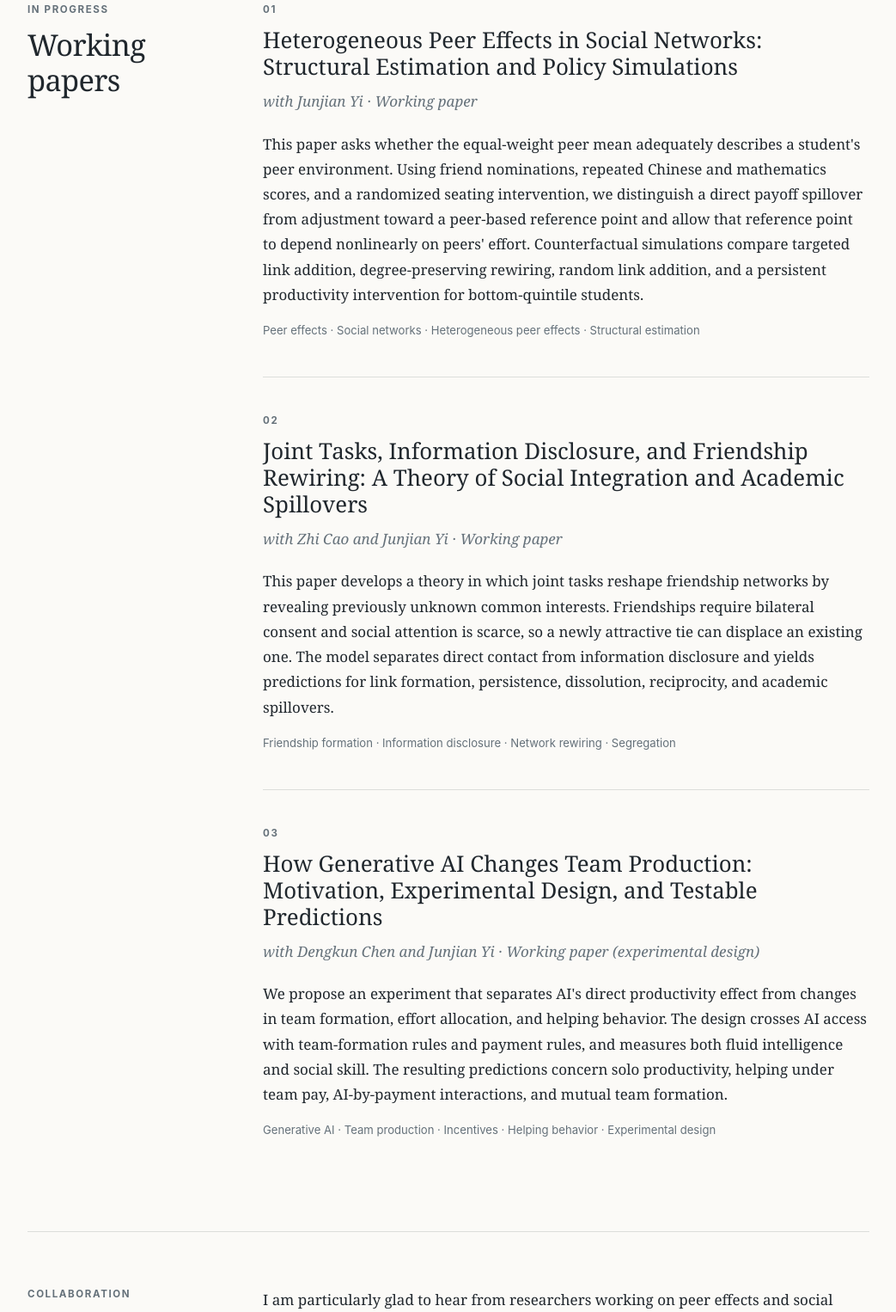
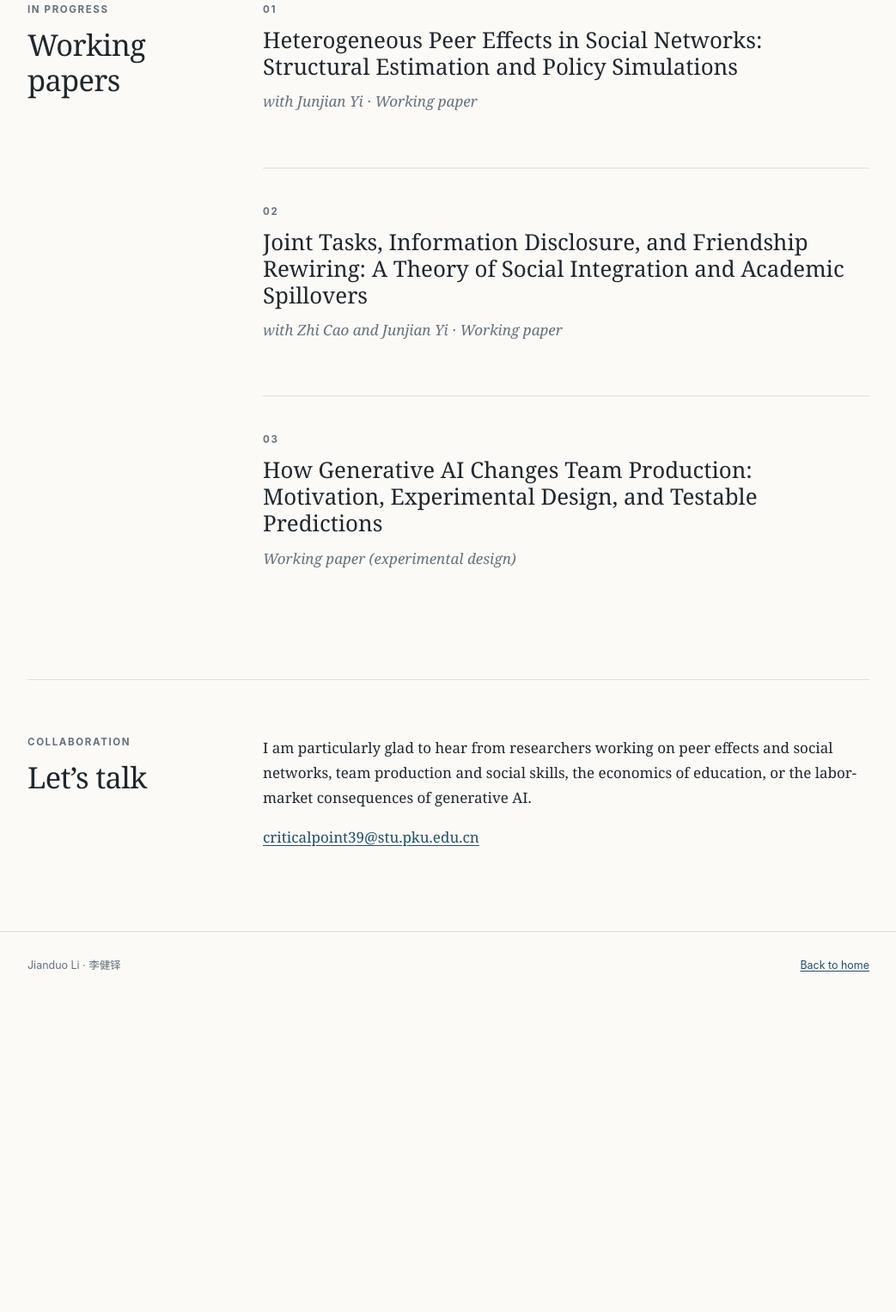
Before and after one commit to cp39/cp39.github.io, a plain HTML site: page research/index.html in a window 1280 px wide. Shown: the part 1246-2772 px from the top of the page at 86% size, without its empty margins (118-1161 px from the left). After the commit the page ends 2417 px from the top, so only its background shows below. Drawn offline with Linux system fonts and the light colour scheme.

Commit message:
Remove working paper descriptions and AI team paper author information

```diff
--- a/research/index.html
+++ b/research/index.html
@@ -63,24 +63,18 @@
             <p class="paper-number">01</p>
             <h3>Heterogeneous Peer Effects in Social Networks: Structural Estimation and Policy Simulations</h3>
             <p class="paper-meta">with Junjian Yi · Working paper</p>
-            <p class="paper-abstract">This paper asks whether the equal-weight peer mean adequately describes a student's peer environment. Using friend nominations, repeated Chinese and mathematics scores, and a randomized seating intervention, we distinguish a direct payoff spillover from adjustment toward a peer-based reference point and allow that reference point to depend nonlinearly on peers' effort. Counterfactual simulations compare targeted link addition, degree-preserving rewiring, random link addition, and a persistent productivity intervention for bottom-quintile students.</p>
-            <p class="keywords">Peer effects · Social networks · Heterogeneous peer effects · Structural estimation</p>
           </li>
 
           <li class="paper">
             <p class="paper-number">02</p>
             <h3>Joint Tasks, Information Disclosure, and Friendship Rewiring: A Theory of Social Integration and Academic Spillovers</h3>
             <p class="paper-meta">with Zhi Cao and Junjian Yi · Working paper</p>
-            <p class="paper-abstract">This paper develops a theory in which joint tasks reshape friendship networks by revealing previously unknown common interests. Friendships require bilateral consent and social attention is scarce, so a newly attractive tie can displace an existing one. The model separates direct contact from information disclosure and yields predictions for link formation, persistence, dissolution, reciprocity, and academic spillovers.</p>
-            <p class="keywords">Friendship formation · Information disclosure · Network rewiring · Segregation</p>
           </li>
 
           <li class="paper">
             <p class="paper-number">03</p>
             <h3>How Generative AI Changes Team Production: Motivation, Experimental Design, and Testable Predictions</h3>
-            <p class="paper-meta">with Dengkun Chen and Junjian Yi · Working paper (experimental design)</p>
-            <p class="paper-abstract">We propose an experiment that separates AI's direct productivity effect from changes in team formation, effort allocation, and helping behavior. The design crosses AI access with team-formation rules and payment rules, and measures both fluid intelligence and social skill. The resulting predictions concern solo productivity, helping under team pay, AI-by-payment interactions, and mutual team formation.</p>
-            <p class="keywords">Generative AI · Team production · Incentives · Helping behavior · Experimental design</p>
+            <p class="paper-meta">Working paper (experimental design)</p>
           </li>
         </ol>
       </div>
```
